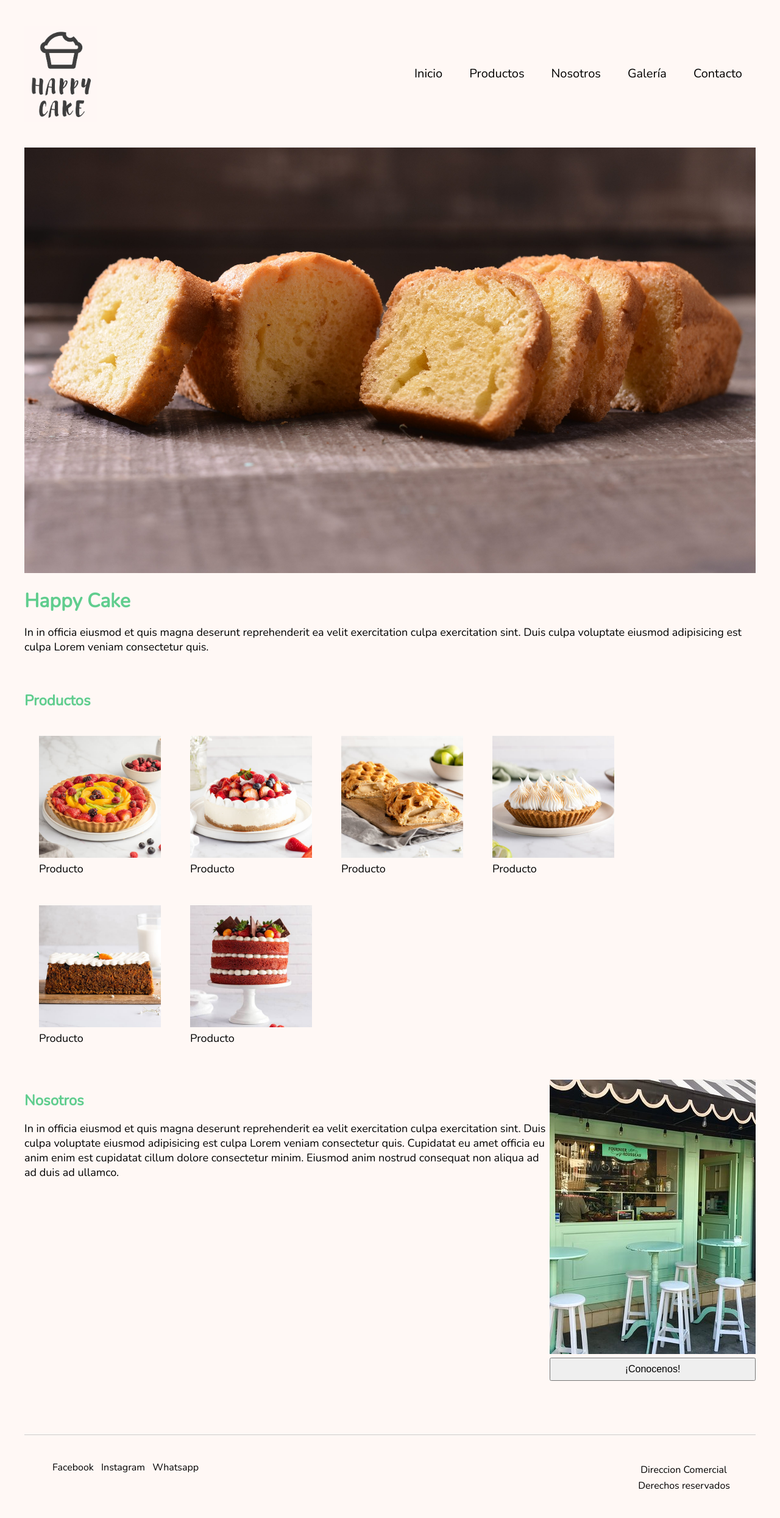
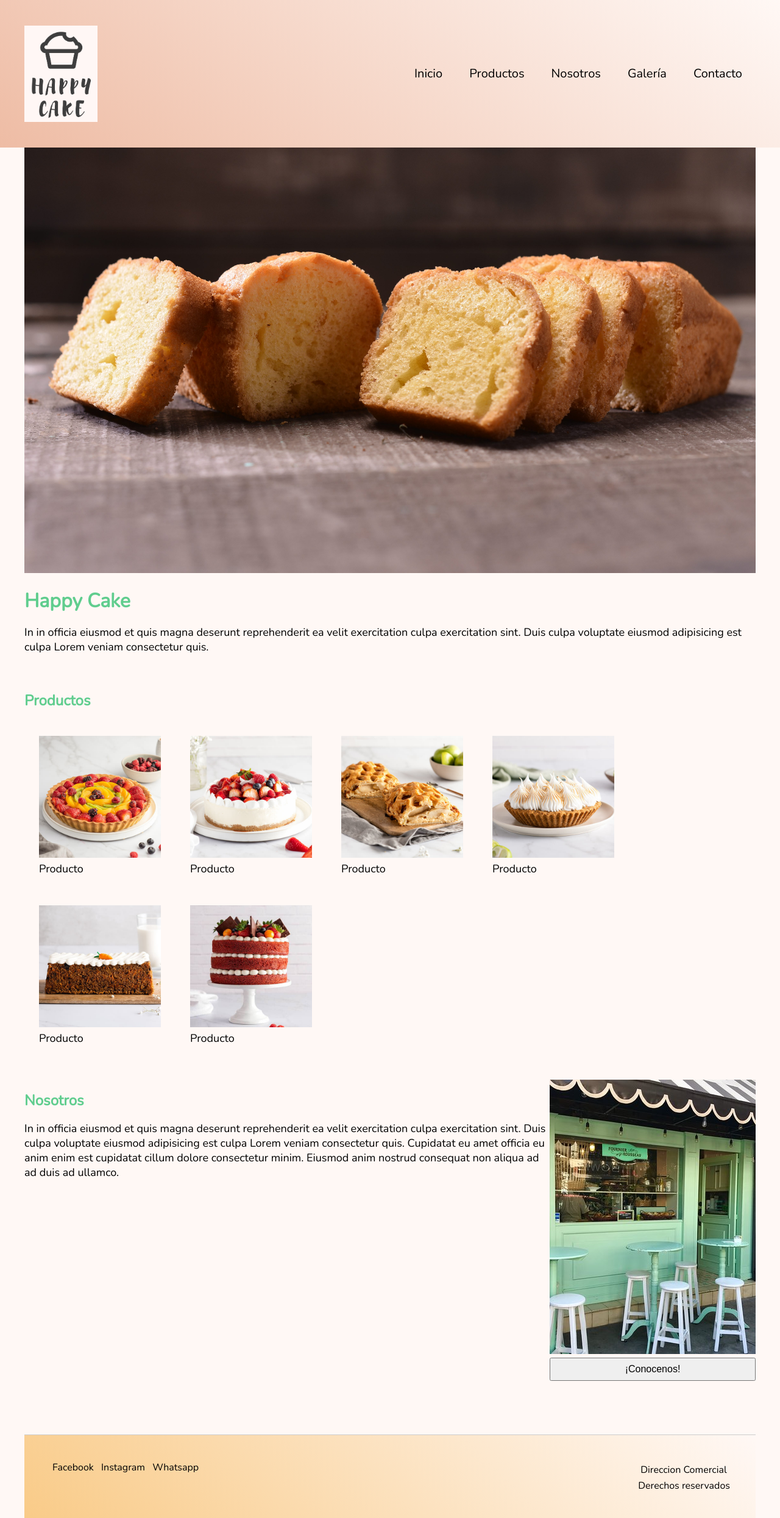
Before and after one commit to vickypiass/happy_cake_pasteleria, a plain HTML site: page index.html in a window 1280 px wide. Shown: the whole page at 61% size. Drawn offline with nearby package versions, Linux system fonts and the light colour scheme.

```diff
--- a/css/style.css
+++ b/css/style.css
@@ -50,6 +50,7 @@
   display: flex;
   justify-content: space-between;
   align-items: center;
+  background-image: linear-gradient(37deg, #eaad90cc, transparent);
 }
 
 .hero_image {
@@ -189,6 +190,7 @@
   justify-content: center;
   width: 100%;
   border-top: 1px solid #ccc;
+  background-image: linear-gradient(45deg, #f9cb88, transparent);
 }
 
 .footer-container {
```
